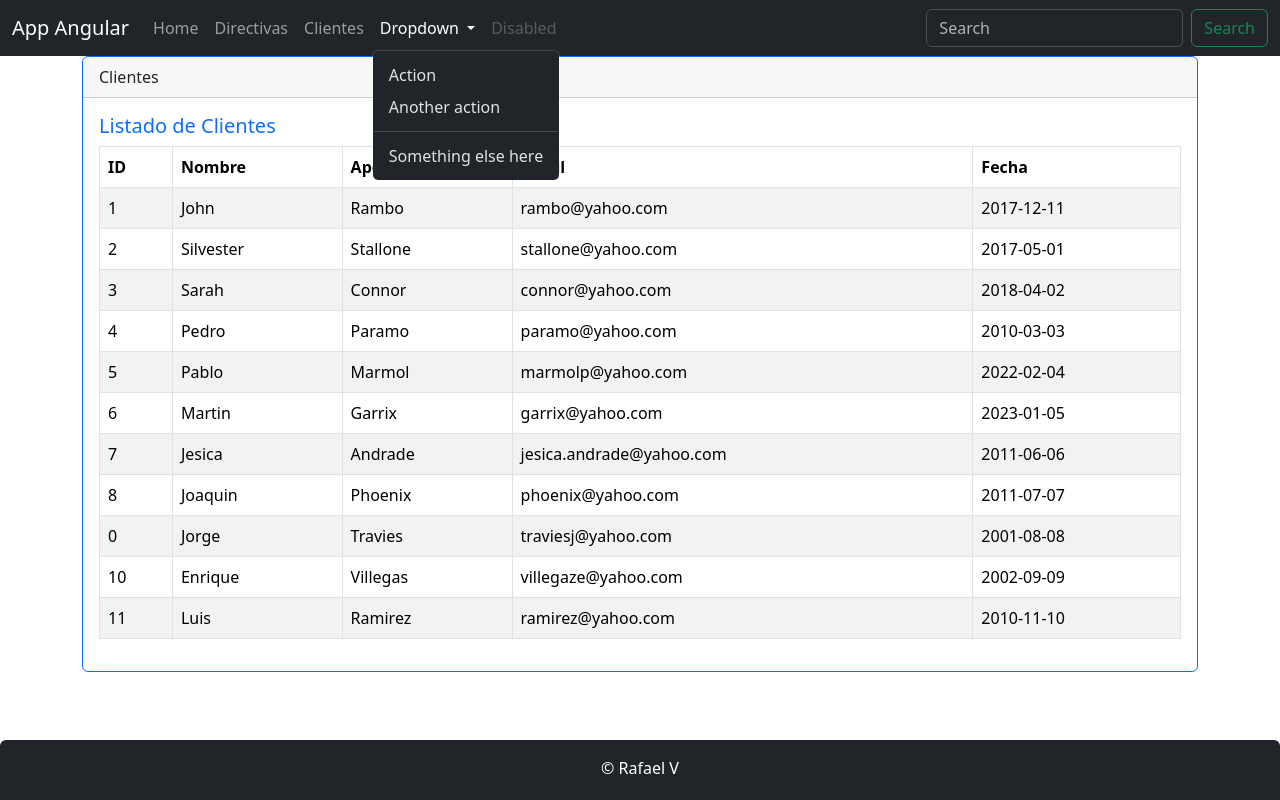
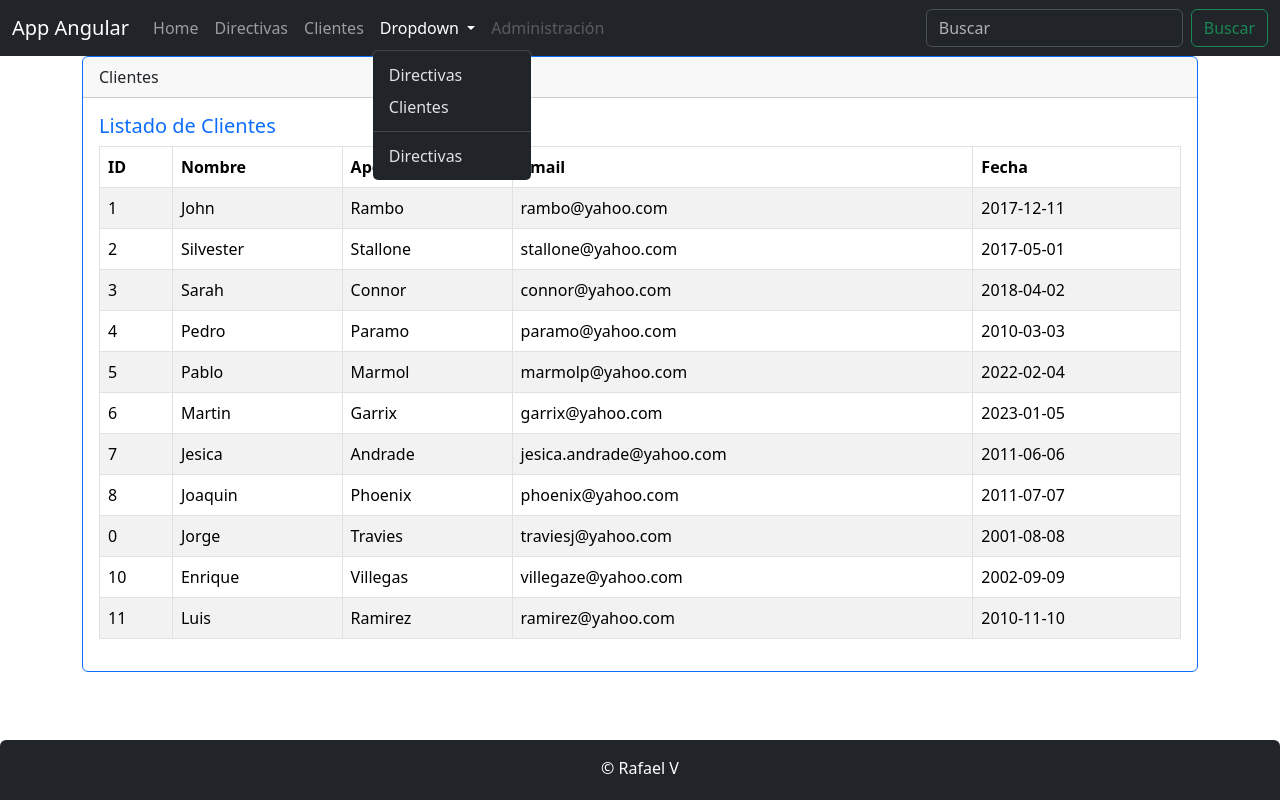
Before and after one commit to doguedogue/clientes-app, an Angular app: page /clientes in a window 1280 px wide. Both pictures are taken after a click on the button "Dropdown". Built offline with nearby package versions, Linux system fonts and the light colour scheme.

Commit message:
fix links

```diff
--- a/src/app/header/header.component.html
+++ b/src/app/header/header.component.html
@@ -20,19 +20,19 @@
             Dropdown
           </a>
           <ul class="dropdown-menu">
-            <li><a class="dropdown-item" href="#">Action</a></li>
-            <li><a class="dropdown-item" href="#">Another action</a></li>
+            <li><a class="dropdown-item" routerLink="/directivas">Directivas</a></li>
+            <li><a class="dropdown-item" routerLink="/clientes">Clientes</a></li>
             <li><hr class="dropdown-divider"></li>
-            <li><a class="dropdown-item" href="#">Something else here</a></li>
+            <li><a class="dropdown-item" routerLink="/directivas">Directivas</a></li>
           </ul>
         </li>
         <li class="nav-item">
-          <a class="nav-link disabled">Disabled</a>
+          <a class="nav-link disabled">Administración</a>
         </li>
       </ul>
       <form class="d-flex" role="search">
-        <input class="form-control me-2" type="search" placeholder="Search" aria-label="Search">
-        <button class="btn btn-outline-success" type="submit">Search</button>
+        <input class="form-control me-2" type="search" placeholder="Buscar" aria-label="Search">
+        <button class="btn btn-outline-success" type="submit">Buscar</button>
       </form>
     </div>
   </div>
```
Also changed, not shown: 1 other file (tests, documents, lock files or other folders).
